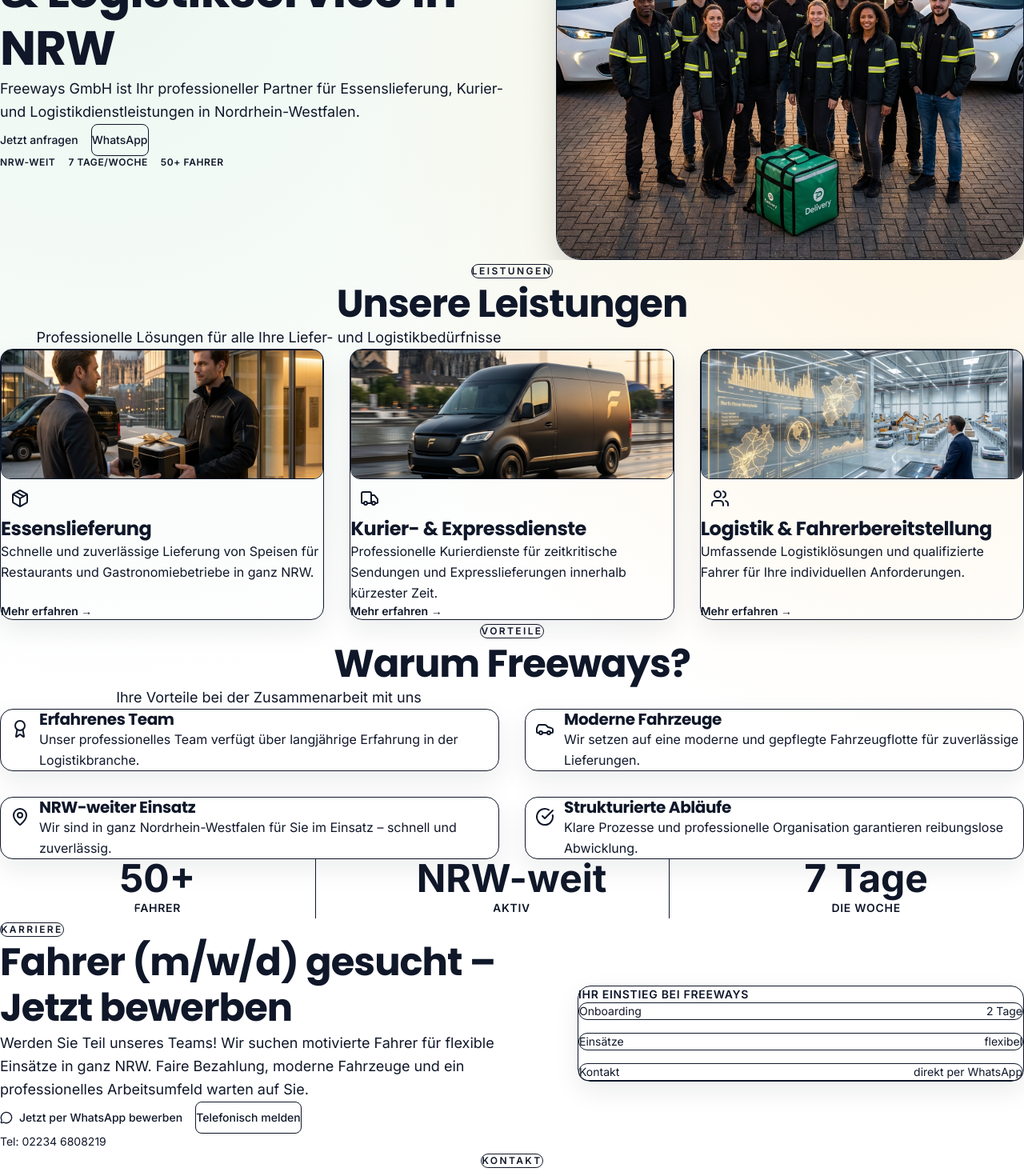
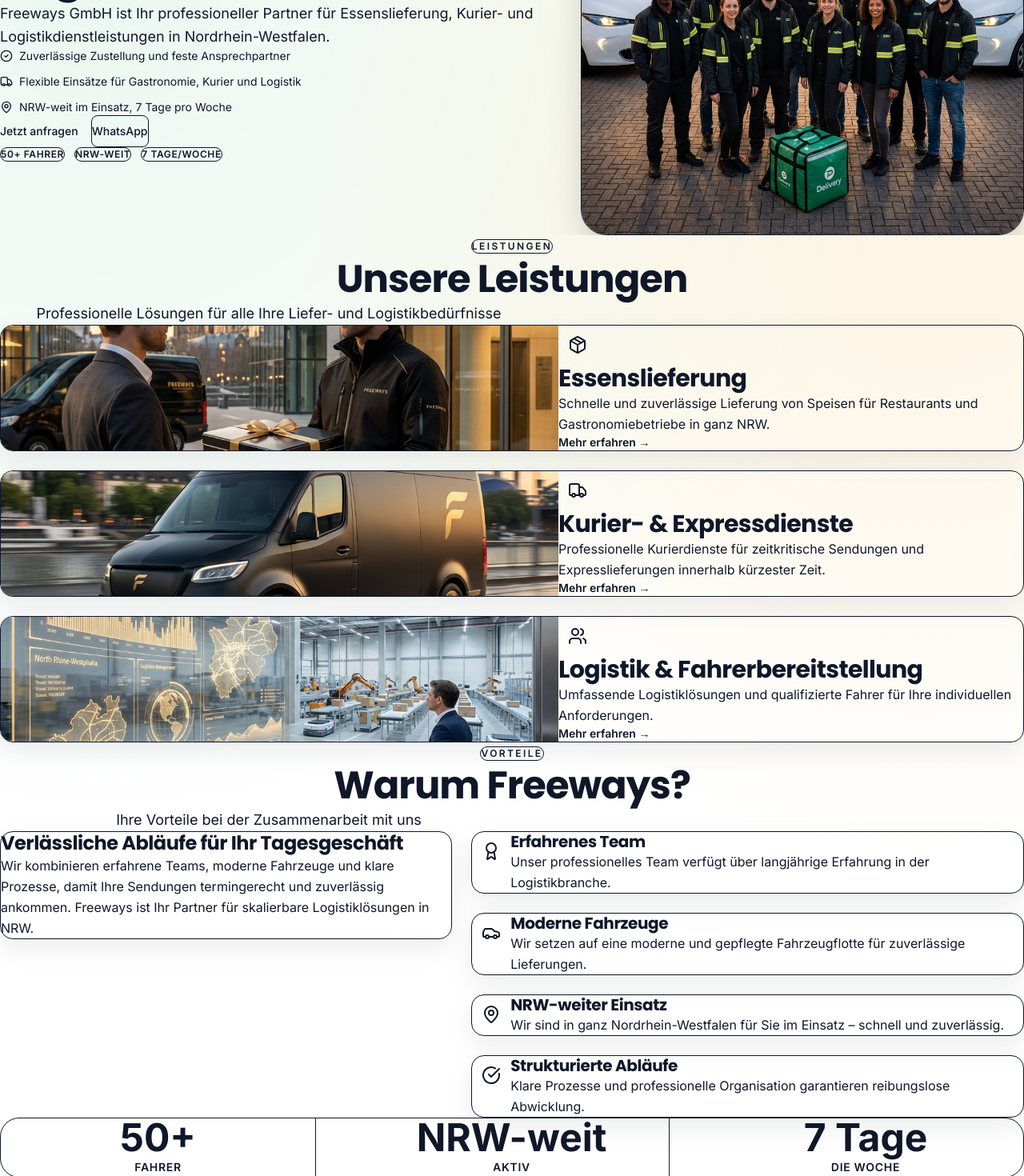
Before and after one commit to freewaysinfo/website, a Next.js app: page / in a window 1280 px wide. Shown: the part 340-1810 px from the top of the page at 80% size. Built offline with nearby package versions, Linux system fonts and the light colour scheme.

Commit message:
feat: rebuild layout with new premium design

```diff
--- a/src/components/layout/Footer.tsx
+++ b/src/components/layout/Footer.tsx
@@ -26,7 +26,7 @@
                 Freeways GmbH
               </div>
             </div>
-            <p className="text-muted-foreground mb-4">
+            <p className="text-muted-foreground mb-4 max-w-sm">
               Ihr professioneller Partner für Liefer- und Logistikdienstleistungen in NRW.
             </p>
           </div>
--- a/src/components/layout/Header.tsx
+++ b/src/components/layout/Header.tsx
@@ -46,7 +46,7 @@
               className="h-9 w-9"
               priority
             />
-            <div className="text-lg sm:text-xl font-black text-brand-dark">
+            <div className="text-lg sm:text-xl font-black text-foreground">
               Freeways GmbH
             </div>
           </Link>
@@ -57,7 +57,7 @@
               <a
                 key={link.href}
                 href={link.href}
-                className="text-muted-foreground hover:text-brand-green font-medium transition-colors"
+                className="text-muted-foreground hover:text-foreground font-medium transition-colors"
               >
                 {link.label}
               </a>
@@ -81,7 +81,7 @@
 
           {/* Mobile Menu Button */}
           <button
-            className="md:hidden p-2 text-muted-foreground hover:text-brand-green"
+            className="md:hidden p-2 text-muted-foreground hover:text-foreground"
             onClick={() => setIsMobileMenuOpen(!isMobileMenuOpen)}
             aria-label="Toggle menu"
           >
--- a/src/components/sections/HeroSection.tsx
+++ b/src/components/sections/HeroSection.tsx
@@ -5,20 +5,21 @@
 import { Button } from '../ui/button';
 import { motion } from 'framer-motion';
 import Image from 'next/image';
+import { CheckCircle2, MapPin, Truck } from 'lucide-react';
 
 export const HeroSection: React.FC = () => {
   return (
-    <section className="relative overflow-hidden bg-gradient-to-br from-muted via-background to-background py-sectionMobile md:py-sectionDesktop scroll-mt-24">
+    <section className="relative overflow-hidden bg-gradient-to-br from-background via-muted to-background py-sectionMobile md:py-sectionDesktop scroll-mt-24">
       <div className="absolute inset-0" aria-hidden="true">
-        <div className="absolute -top-32 right-0 h-72 w-72 rounded-full bg-primary/10 blur-3xl" />
-        <div className="absolute bottom-0 left-1/3 h-80 w-80 rounded-full bg-accent/20 blur-3xl" />
+        <div className="absolute -top-24 left-1/3 h-72 w-72 rounded-full bg-primary/10 blur-3xl" />
+        <div className="absolute bottom-0 right-0 h-80 w-80 rounded-full bg-accent/20 blur-3xl" />
       </div>
       <Container>
         <motion.div
-          initial={{ opacity: 0 }}
-          animate={{ opacity: 1 }}
+          initial={{ opacity: 0, y: 16 }}
+          animate={{ opacity: 1, y: 0 }}
           transition={{ duration: 0.6 }}
-          className="relative grid gap-12 items-center lg:grid-cols-[1.05fr_0.95fr]"
+          className="relative grid gap-12 items-center lg:grid-cols-[1.1fr_0.9fr]"
         >
           <div className="text-center lg:text-left">
             <span className="section-badge">Premium B2B Logistik</span>
@@ -28,6 +29,20 @@
             <p className="mt-6 text-base md:text-lg max-w-2xl leading-relaxed">
               Freeways GmbH ist Ihr professioneller Partner für Essenslieferung, Kurier- und Logistikdienstleistungen in Nordrhein-Westfalen.
             </p>
+            <div className="mt-6 grid gap-3 text-sm text-muted-foreground">
+              <div className="flex items-center justify-center lg:justify-start gap-2">
+                <CheckCircle2 className="h-4 w-4 text-primary" />
+                Zuverlässige Zustellung und feste Ansprechpartner
+              </div>
+              <div className="flex items-center justify-center lg:justify-start gap-2">
+                <Truck className="h-4 w-4 text-primary" />
+                Flexible Einsätze für Gastronomie, Kurier und Logistik
+              </div>
+              <div className="flex items-center justify-center lg:justify-start gap-2">
+                <MapPin className="h-4 w-4 text-primary" />
+                NRW-weit im Einsatz, 7 Tage pro Woche
+              </div>
+            </div>
             <div className="mt-8 flex flex-col sm:flex-row gap-4 justify-center lg:justify-start">
               <Button size="lg" variant="primary" asChild>
                 <a href="#kontakt">Jetzt anfragen</a>
@@ -38,10 +53,10 @@
                 </a>
               </Button>
             </div>
-            <div className="mt-8 flex flex-wrap justify-center lg:justify-start gap-4 text-xs font-semibold uppercase tracking-wider text-muted-foreground">
-              <span>NRW-weit</span>
-              <span>7 Tage/Woche</span>
-              <span>50+ Fahrer</span>
+            <div className="mt-8 flex flex-wrap justify-center lg:justify-start gap-3 text-xs font-semibold uppercase tracking-wider text-muted-foreground">
+              <span className="rounded-full border border-border bg-background/80 px-3 py-1">50+ Fahrer</span>
+              <span className="rounded-full border border-border bg-background/80 px-3 py-1">NRW-weit</span>
+              <span className="rounded-full border border-border bg-background/80 px-3 py-1">7 Tage/Woche</span>
             </div>
           </div>
           <div className="relative">
--- a/src/components/sections/ServicesSection.tsx
+++ b/src/components/sections/ServicesSection.tsx
@@ -40,7 +40,7 @@
           </p>
         </div>
 
-        <div className="grid grid-cols-1 md:grid-cols-3 gap-8">
+        <div className="grid grid-cols-1 gap-6">
           {services.map((service, index) => {
             const Icon = service.icon;
             return (
@@ -51,30 +51,33 @@
                 viewport={{ once: true }}
                 transition={{ duration: 0.5, delay: index * 0.1 }}
               >
-                <Card className="premium-card h-full transition-all duration-300 hover:-translate-y-1 hover:border-primary/40 hover:shadow-2xl">
-                  <CardContent className="pt-6 flex h-full flex-col">
-                    <div className="overflow-hidden rounded-xl border border-border mb-6">
+                <Card className="premium-card overflow-hidden transition-all duration-300 hover:-translate-y-1 hover:border-primary/40 hover:shadow-2xl">
+                  <div className="grid gap-0 lg:grid-cols-[1.2fr_1fr]">
+                    <div className="relative h-56 lg:h-full">
                       <Image
                         src={service.image}
                         alt={service.title}
-                        width={520}
-                        height={320}
-                        className="h-40 w-full object-cover"
+                        fill
+                        className="object-cover"
                       />
                     </div>
+                    <CardContent className="flex h-full flex-col justify-between p-8">
+                      <div>
                         <div className="w-12 h-12 bg-muted rounded-xl flex items-center justify-center mb-4">
                           <Icon className="w-6 h-6 text-primary" />
                         </div>
-                    <h3 className="text-xl md:text-2xl font-bold text-foreground mb-4">
+                        <h3 className="text-2xl md:text-3xl font-bold text-foreground mb-4">
                           {service.title}
                         </h3>
-                    <p className="text-muted-foreground leading-relaxed flex-1">
+                        <p className="text-muted-foreground leading-relaxed">
                           {service.description}
                         </p>
+                      </div>
                       <div className="mt-6 text-sm font-semibold text-primary">
                         Mehr erfahren →
                       </div>
                     </CardContent>
+                  </div>
                 </Card>
               </motion.div>
             );
--- a/src/components/sections/StatsSection.tsx
+++ b/src/components/sections/StatsSection.tsx
@@ -13,9 +13,10 @@
   ];
 
   return (
-    <section className="py-12 md:py-16 bg-accent scroll-mt-24">
+    <section className="py-14 md:py-20 bg-accent scroll-mt-24">
       <Container>
-        <div className="grid grid-cols-1 md:grid-cols-3 gap-8 md:gap-12 md:divide-x md:divide-accent-foreground/20">
+        <div className="rounded-3xl border border-accent-foreground/10 bg-accent/90 px-6 py-10 md:px-12 md:py-12">
+          <div className="grid grid-cols-1 md:grid-cols-3 gap-8 md:gap-12 md:divide-x md:divide-accent-foreground/20">
           {stats.map((stat, index) => (
             <motion.div
               key={index}
@@ -33,6 +34,7 @@
               </Badge>
             </motion.div>
           ))}
+          </div>
         </div>
       </Container>
     </section>
--- a/src/components/sections/WhyUsSection.tsx
+++ b/src/components/sections/WhyUsSection.tsx
@@ -40,7 +40,16 @@
           </p>
         </div>
 
-        <div className="grid grid-cols-1 md:grid-cols-2 gap-8">
+        <div className="grid gap-6 lg:grid-cols-[0.9fr_1.1fr] items-start">
+          <div className="premium-card p-8">
+            <h3 className="text-2xl font-bold text-foreground mb-4">
+              Verlässliche Abläufe für Ihr Tagesgeschäft
+            </h3>
+            <p className="text-muted-foreground leading-relaxed">
+              Wir kombinieren erfahrene Teams, moderne Fahrzeuge und klare Prozesse, damit Ihre Sendungen termingerecht und zuverlässig ankommen. Freeways ist Ihr Partner für skalierbare Logistiklösungen in NRW.
+            </p>
+          </div>
+          <div className="grid gap-6">
             {benefits.map((benefit, index) => {
               const Icon = benefit.icon;
               return (
@@ -67,6 +76,7 @@
               );
             })}
           </div>
+        </div>
       </Container>
     </section>
   );
```
Lines whose indentation alone changed are shown as unchanged.
